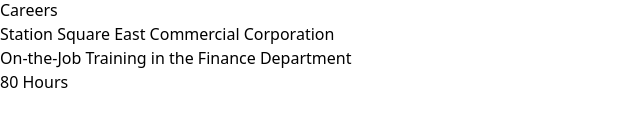
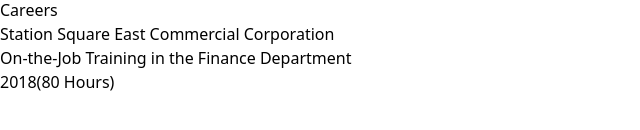
Before and after one commit to diamant3/website, a React (Vite) app: page /#/about_me in a window 1280 px wide. Shown: the part 494-624 px from the top of the page, without its empty margins (0-640 px from the left). Built offline with nearby package versions, Linux system fonts and the light colour scheme.

Commit message:
update year

```diff
--- a/src/pages/AboutMe.jsx
+++ b/src/pages/AboutMe.jsx
@@ -22,7 +22,7 @@
             id: 0,
             name: "Station Square East Commercial Corporation",
             desc: "On-the-Job Training in the Finance Department",
-            year: "80 Hours"
+            year: "2018(80 Hours)"
         }
     ]
 
```
